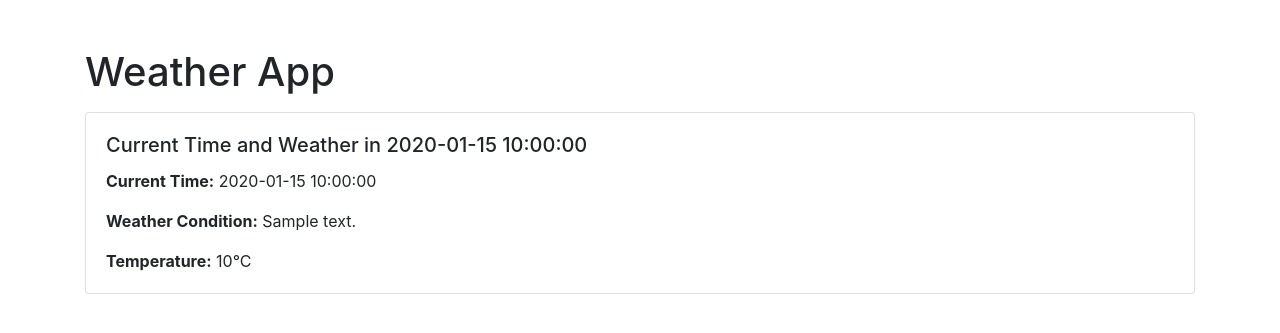
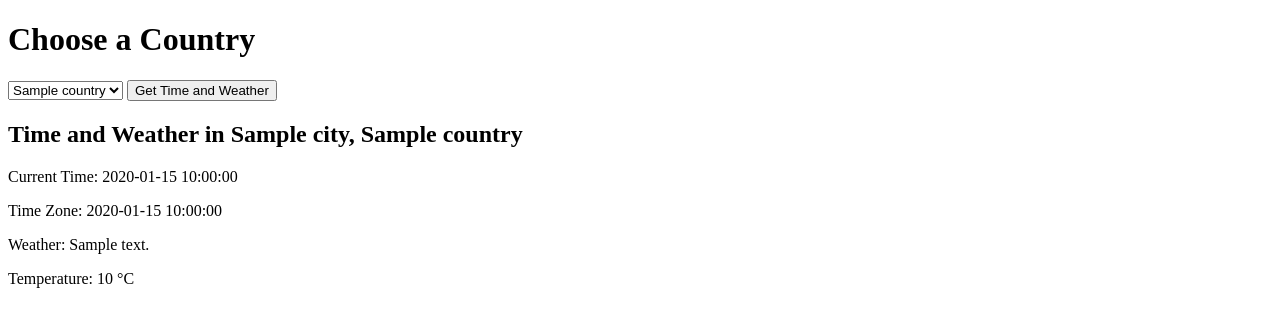
Before and after one commit to faraha99/DevOps-DEPI, a Python web app: template templates/index.html in a window 1280 px wide. Shown: the top 333 px of the page. Run offline with Jinja, Linux system fonts and the light colour scheme; the template is opened without the code that fills it: most values are stand-ins (such as "Sample title", 1, 10 or a date in 2020); some libraries are stand-ins or nearby versions.

Commit message:
index.html

```diff
--- a/templates/index.html
+++ b/templates/index.html
@@ -1,25 +1,26 @@
-<!DOCTYPE html>
+<!doctype html>
 <html lang="en">
+<head>
+    <meta charset="utf-8">
+    <title>Time and Weather App</title>
+</head>
+<body>
+    <h1>Choose a Country</h1>
+    <form method="POST">
+        <select name="country">
+            {% for country in countries %}
+                <option value="{{ country }}">{{ country }}</option>
+            {% endfor %}
+        </select>
+        <button type="submit">Get Time and Weather</button>
+    </form>
 
-<head>
-    <meta charset="UTF-8">
-    <meta name="viewport" content="width=device-width, initial-scale=1.0">
-    <title>Weather App</title>
-    <link rel="stylesheet" href="https://stackpath.bootstrapcdn.com/bootstrap/4.5.2/css/bootstrap.min.css">
-</head>
-
-<body>
-    <div class="container">
-        <h1 class="mt-5">Weather App</h1>
-        <div class="card mt-3">
-            <div class="card-body">
-                <h5 class="card-title">Current Time and Weather in {{ time_zone }}</h5>
-                <p class="card-text"><strong>Current Time:</strong> {{ current_time }}</p>
-                <p class="card-text"><strong>Weather Condition:</strong> {{ weather_description }}</p>
-                <p class="card-text"><strong>Temperature:</strong> {{ temperature }}°C</p>
-            </div>
-        </div>
-    </div>
+    {% if data %}
+        <h2>Time and Weather in {{ data.city }}, {{ data.country }}</h2>
+        <p>Current Time: {{ data.current_time }}</p>
+        <p>Time Zone: {{ data.time_zone }}</p>
+        <p>Weather: {{ data.weather.description }}</p>
+        <p>Temperature: {{ data.weather.temperature }} °C</p>
+    {% endif %}
 </body>
-
 </html>
```
